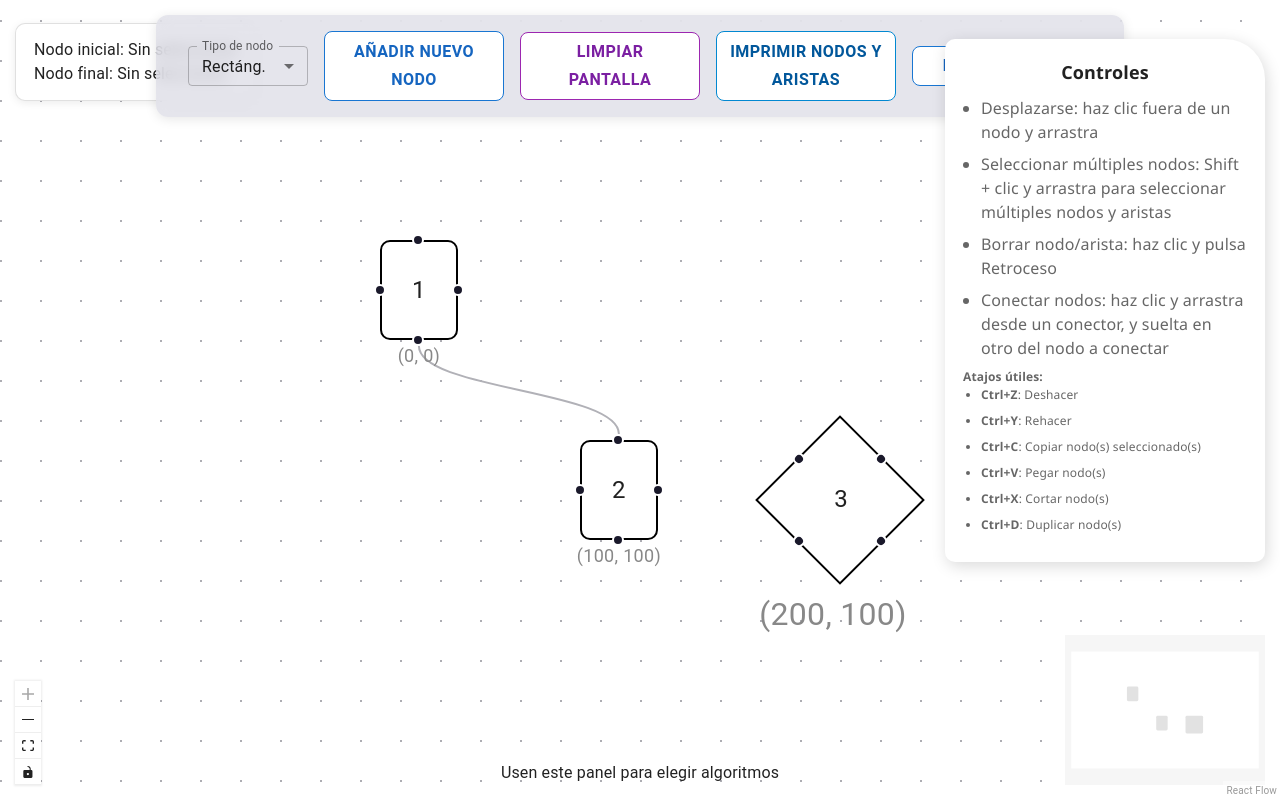
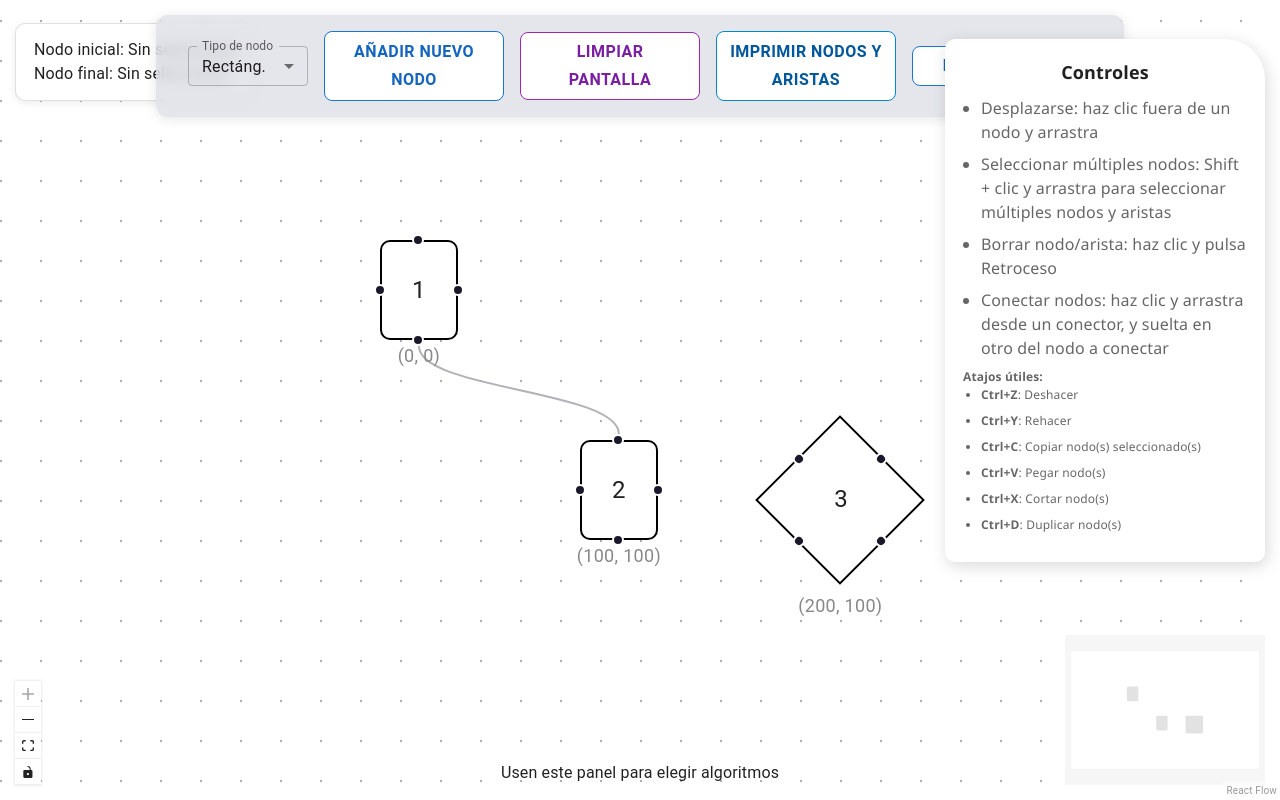
Before and after one commit to FerGaram/Proyecto-Interfaz-IA, a React (Vite) app in the folder client/: page / in a window 1280 px wide. Built offline with nearby package versions, Linux system fonts and the light colour scheme.

Commit message:
Correción al tamaño fuente de coords rombo

```diff
--- a/client/src/index.css
+++ b/client/src/index.css
@@ -172,6 +172,7 @@ body:not([data-theme='dark']) {
   top: 100%;
   left: 115%;
   transform: translateX(-50%) rotate(-45deg); /* ← esto corrige la inclinación */
+  font-size: 9px;
   color: #888;
   white-space: nowrap;
   pointer-events: none;
```
